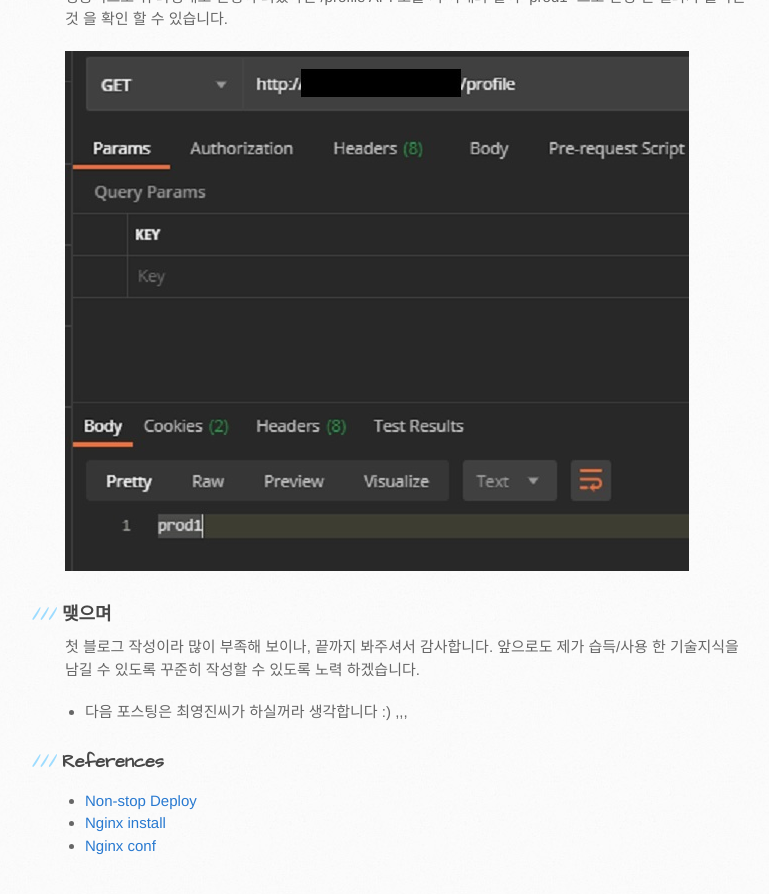
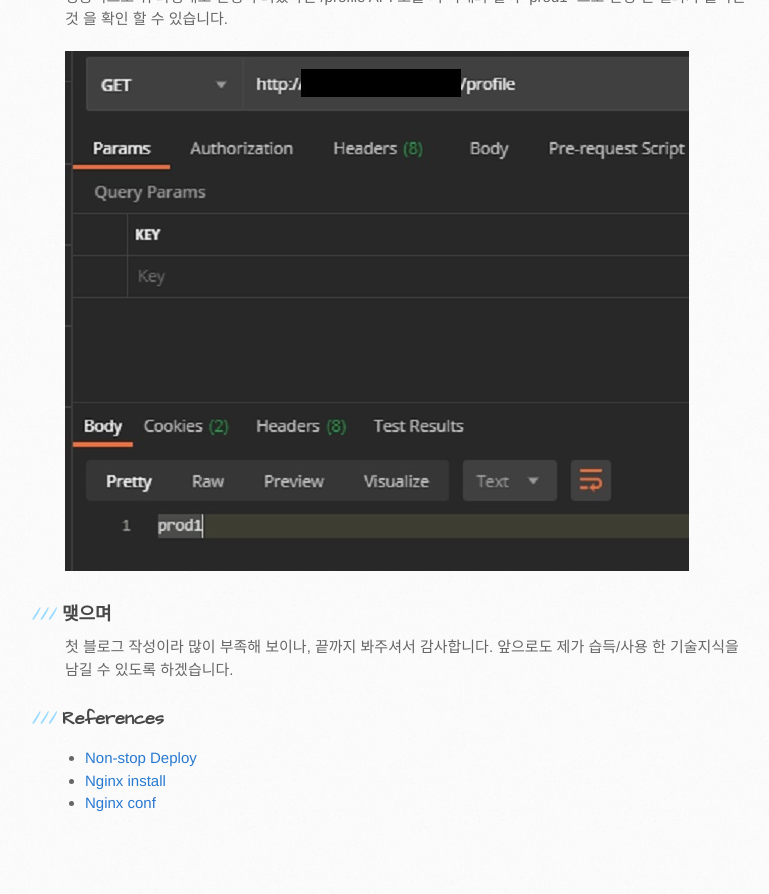
Before and after one commit to kdkrkwhr/kdkrkwhr.github.com, a Jekyll site: the page built from _posts/2020-12-10-nginx-nonstop.md, in a window 1280 px wide and 900 px high, scrolled down 5456 px. Shown: the top 894 px of the window, without its empty margins (105-874 px from the left). Built offline with Jekyll 4.4.1, drawn with Linux system fonts in a browser that asks for light colours; comment, search, counter and statistics services are not loaded; after the commit the page ends 6313 px from its top, so only the background shows below that.

Commit message:
[update]

```diff
--- a/_posts/2020-12-10-nginx-nonstop.md
+++ b/_posts/2020-12-10-nginx-nonstop.md
@@ -182,9 +182,8 @@
 ### 맺으며
 
 첫 블로그 작성이라 많이 부족해 보이나, 끝까지 봐주셔서 감사합니다.
-앞으로도 제가 습득/사용 한 기술지식을 남길 수 있도록 꾸준히 작성할 수 있도록 노력 하겠습니다.
+앞으로도 제가 습득/사용 한 기술지식을 남길 수 있도록 하겠습니다.
 
-* 다음 포스팅은 최영진씨가 하실꺼라 생각합니다 :) ,,,
 
 
 ### References
```
